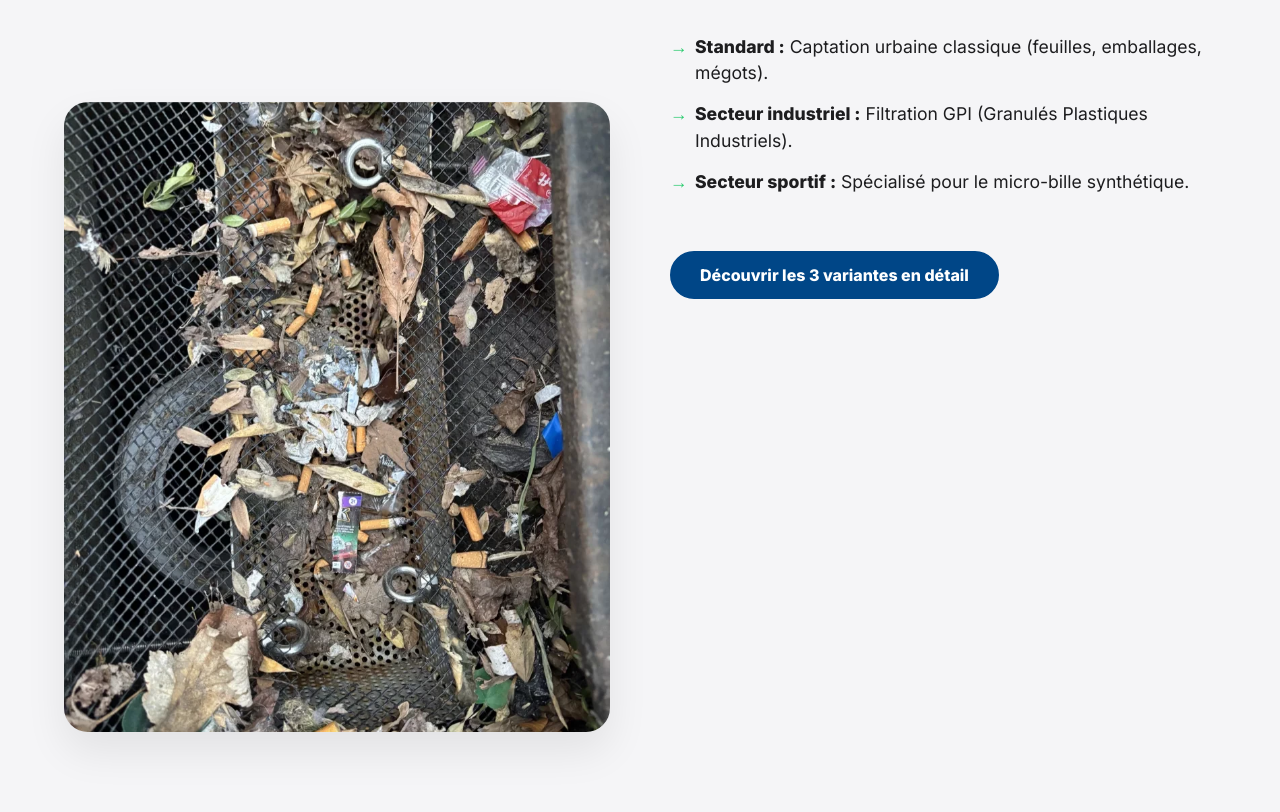
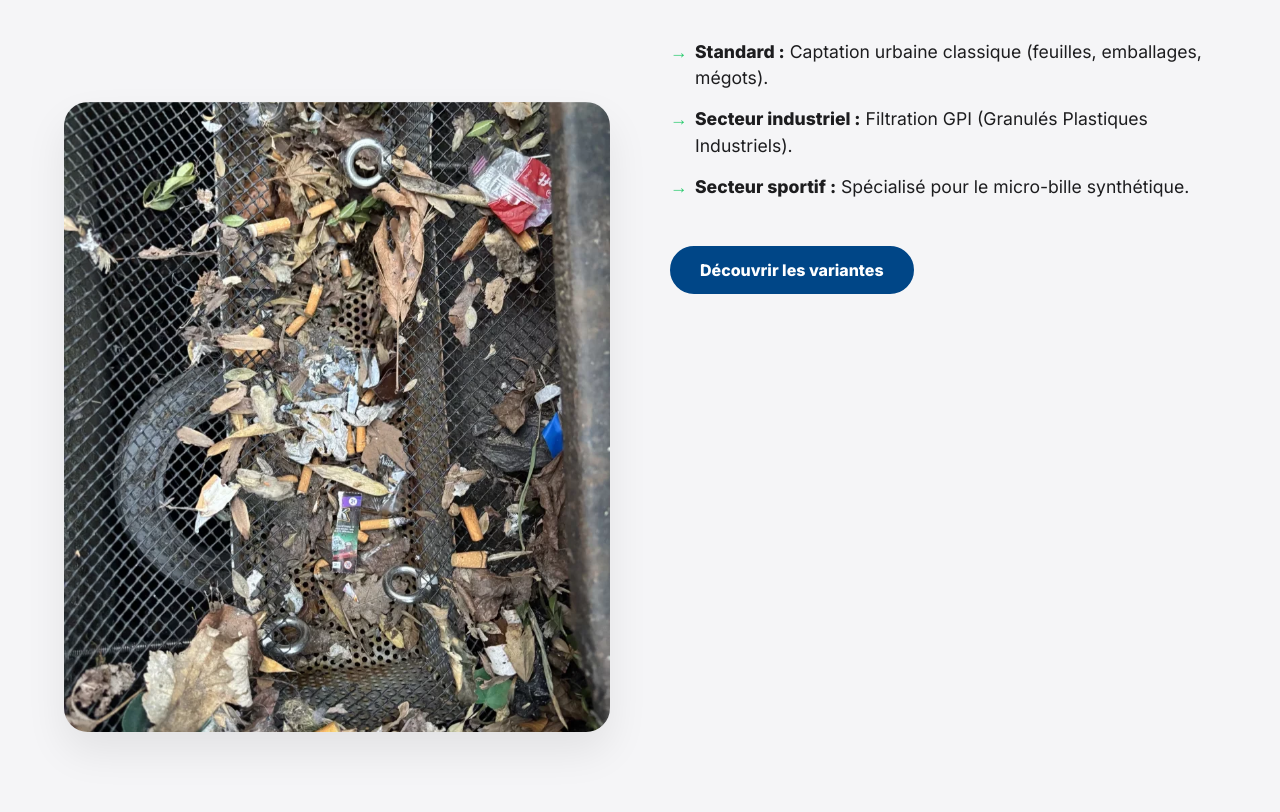
Before and after one commit to DuvalDVL/ecosafe, a Jekyll site: the page built from index.html, in a window 1280 px wide and 900 px high, scrolled down 2799 px. Shown: the top 812 px of the window. Built offline with Jekyll 4.4.1, drawn with Linux system fonts in a browser that asks for light colours.

Commit message:
Update index.html

```diff
--- a/index.html
+++ b/index.html
@@ -49,7 +49,7 @@ description: "Eco Safe installe des grilles de filtration pour avaloirs. Conform
 
       <div class="stat-card">
         <div class="stat-number-wrap">
-          <span class="stat-number counter" data-target="95">10</span><span class="stat-unit">tonnes</span>
+          <span class="stat-number counter" data-target="10">0</span><span class="stat-unit">tonnes</span>
         </div>
         <span class="stat-label">Déchets capturés</span>
       </div>
@@ -61,7 +61,7 @@ description: "Eco Safe installe des grilles de filtration pour avaloirs. Conform
 <section class="story-tunnel" id="solution">
   <div class="container story-container">
 
-    <div class="story-visuals">
+    <div class="story-visuals desktop-only">
       <img src="{{ site.baseurl }}/assets/img/dechets-avaloir-pollution.webp?q=80&w=1000&auto=format&fit=crop" alt="Avaloir pollué par des mégots" class="story-img active" id="img-step-1">
       <img src="{{ site.baseurl }}/assets/img/installation-grille-anti-pollution.webp?q=80&w=1000&auto=format&fit=crop" alt="Grille Eco Safe installée" class="story-img" id="img-step-2">
       <img src="{{ site.baseurl }}/assets/img/filtration-panier-anti-dechets.webp?q=80&w=1000&auto=format&fit=crop" alt="Technologie de filtration" class="story-img" id="img-step-3">
@@ -70,6 +70,7 @@ description: "Eco Safe installe des grilles de filtration pour avaloirs. Conform
     <div class="story-content">
 
       <div class="story-step" data-step="1">
+        <img src="{{ site.baseurl }}/assets/img/dechets-avaloir-pollution.webp?q=80&w=600&auto=format&fit=crop" class="mobile-only mobile-story-img" alt="Le constat pollution">
         <span class="step-label">Le Constat</span>
         <h2>L'urgence est sous vos pieds.</h2>
         <p>Chaque jour, des millions de mégots, plastiques et déchets industriels s'engouffrent dans les réseaux pluviaux. Sans barrière physique, ces polluants rejoignent directement nos rivières, nos lacs et nos océans.</p>
@@ -77,6 +78,7 @@ description: "Eco Safe installe des grilles de filtration pour avaloirs. Conform
       </div>
 
       <div class="story-step" data-step="2">
+        <img src="{{ site.baseurl }}/assets/img/installation-grille-anti-pollution.webp?q=80&w=600&auto=format&fit=crop" class="mobile-only mobile-story-img" alt="La solution Eco Safe">
         <span class="step-label">La Solution</span>
         <h2>La capture à la source.</h2>
         <p>La grille Eco Safe bloque les macro-déchets tout en garantissant un écoulement parfait de l'eau. Une fois pleine, elle retient les déchets au sec.</p>
@@ -84,6 +86,7 @@ description: "Eco Safe installe des grilles de filtration pour avaloirs. Conform
       </div>
 
       <div class="story-step" data-step="3">
+        <img src="{{ site.baseurl }}/assets/img/filtration-panier-anti-dechets.webp?q=80&w=600&auto=format&fit=crop" class="mobile-only mobile-story-img" alt="Les niveaux de filtration">
         <span class="step-label">L'Adaptabilité</span>
         <h2>3 Niveaux de filtration.</h2>
         <ul>
@@ -92,8 +95,8 @@ description: "Eco Safe installe des grilles de filtration pour avaloirs. Conform
           <li><strong>Secteur sportif :</strong> Spécialisé pour le micro-bille synthétique.</li>
         </ul>
 
-        <div style="margin-top: 40px;">
-          <a href="{{ site.baseurl }}/produit/" class="btn btn-primary">Découvrir les 3 variantes en détail</a>
+        <div style="margin-top: 30px;">
+          <a href="{{ site.baseurl }}/produit/" class="btn btn-primary">Découvrir les variantes</a>
         </div>
       </div>
 
```
